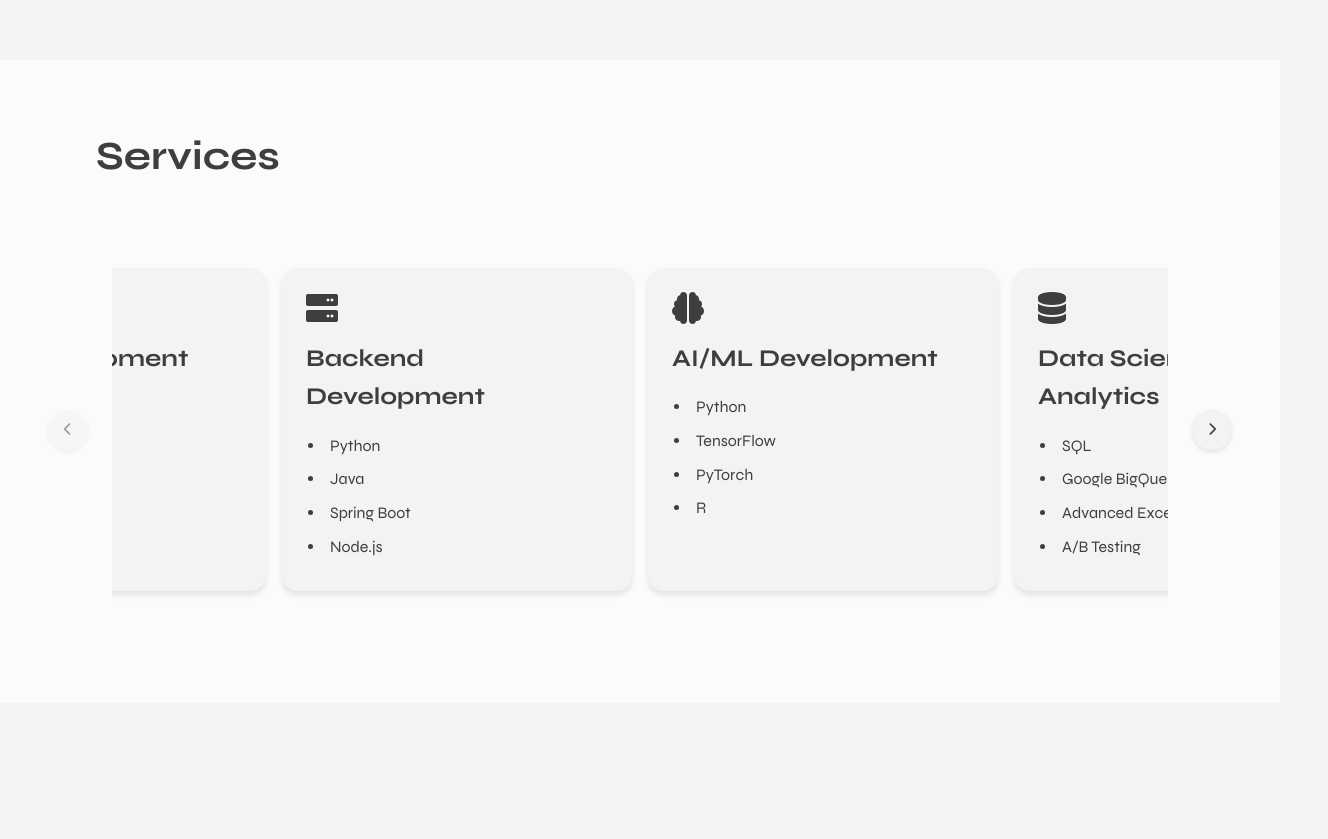
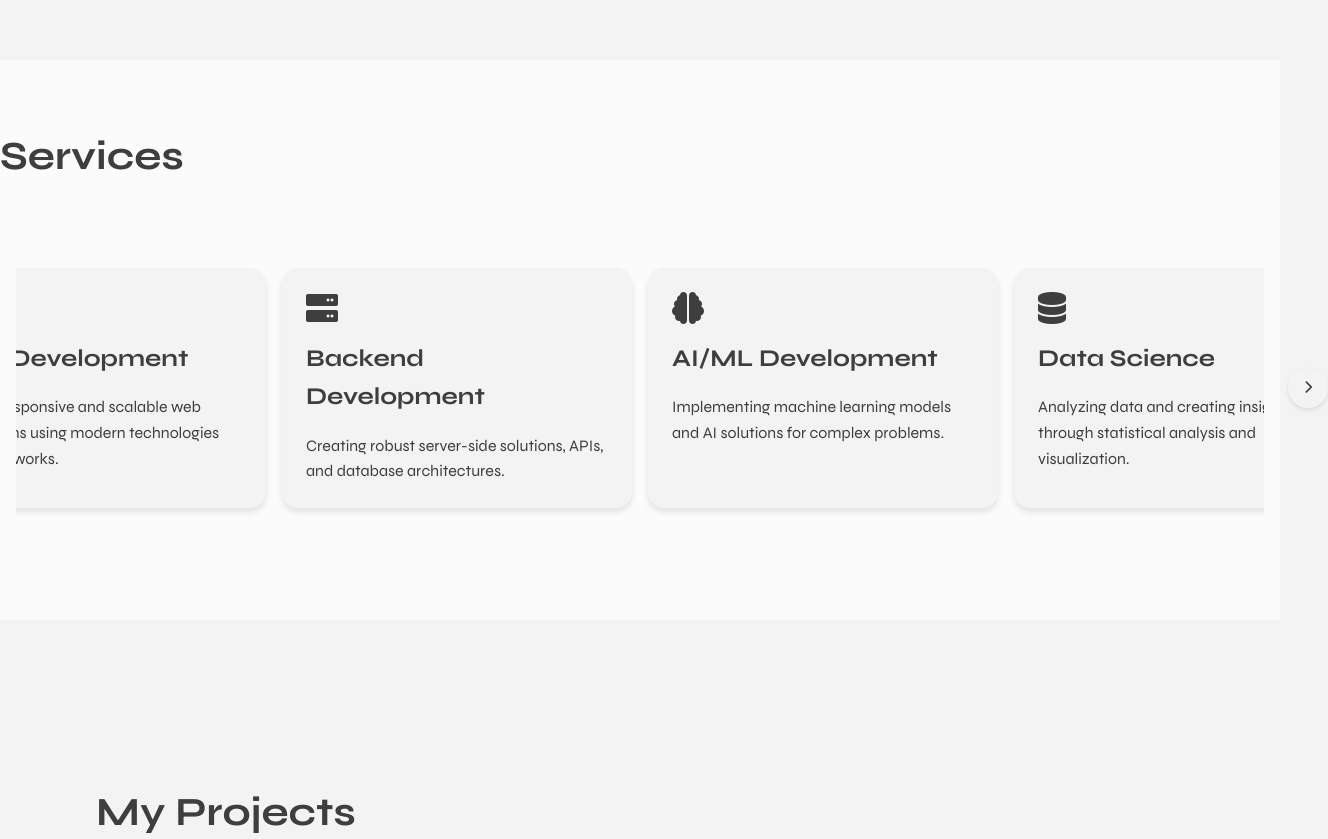
Before and after one commit to TestAstha/testastha.github.io, a plain HTML site: page index.html in a window 1280 px wide. Shown: the part 660-1499 px from the top of the page, 1328 px wide, since content can reach past the window. Drawn offline with Linux system fonts and the light colour scheme.

Commit message:
Add files via upload

```diff
--- a/index.html
+++ b/index.html
@@ -49,16 +49,16 @@
                         <p>Throughout my career, I have worn many hats, leading cross-functional teams and building key processes from the ground up.</p>
                     </div>
                     <div class="social-links">
-                        <a href="https://www.linkedin.com/in/astha-t/" target="_blank" aria-label="LinkedIn">
+                        <a href="https://linkedin.com/in/yourusername" target="_blank" aria-label="LinkedIn">
                             <i class="fab fa-linkedin"></i>
                         </a>
-                        <a href="https://github.com/ASTHA22" target="_blank" aria-label="GitHub">
+                        <a href="https://github.com/yourusername" target="_blank" aria-label="GitHub">
                             <i class="fab fa-github"></i>
                         </a>
-                        <a href="mailto:asthasingh220697@gmail.com" aria-label="Email">
+                        <a href="mailto:your.email@example.com" aria-label="Email">
                             <i class="fas fa-envelope"></i>
                         </a>
-                        <a href="https://calendly.com/asthat/30min" target="_blank" aria-label="Calendly">
+                        <a href="https://calendly.com/yourusername" target="_blank" aria-label="Calendly">
                             <iconify-icon icon="simple-icons:calendly" style="color: currentColor;"></iconify-icon>
                         </a>
                     </div>
@@ -67,7 +67,7 @@
         </section>
 
         <section id="services" class="services">
-            <div class="section-content">
+            <div class="container">
                 <h2>Services</h2>
                 <div class="services-wrapper">
                     <button class="nav-arrow prev-arrow" aria-label="Previous service">
@@ -77,42 +77,22 @@
                         <div class="service-card">
                             <i class="fas fa-code"></i>
                             <h3>Web Development</h3>
-                            <ul>
-                                <li>React</li>
-                                <li>JavaScript</li>
-                                <li>HTML</li>
-                                <li>CSS</li>
-                            </ul>
+                            <p>Building responsive and scalable web applications using modern technologies and frameworks.</p>
                         </div>
                         <div class="service-card">
                             <i class="fas fa-server"></i>
                             <h3>Backend Development</h3>
-                            <ul>
-                                <li>Python</li>
-                                <li>Java</li>
-                                <li>Spring Boot</li>
-                                <li>Node.js</li>
-                            </ul>
+                            <p>Creating robust server-side solutions, APIs, and database architectures.</p>
                         </div>
                         <div class="service-card">
                             <i class="fas fa-brain"></i>
                             <h3>AI/ML Development</h3>
-                            <ul>
-                                <li>Python</li>
-                                <li>TensorFlow</li>
-                                <li>PyTorch</li>
-                                <li>R</li>
-                            </ul>
+                            <p>Implementing machine learning models and AI solutions for complex problems.</p>
                         </div>
                         <div class="service-card">
                             <i class="fas fa-database"></i>
-                            <h3>Data Science & Analytics</h3>
-                            <ul>
-                                <li>SQL</li>
-                                <li>Google BigQuery</li>
-                                <li>Advanced Excel</li>
-                                <li>A/B Testing</li>
-                            </ul>
+                            <h3>Data Science</h3>
+                            <p>Analyzing data and creating insights through statistical analysis and visualization.</p>
                         </div>
                     </div>
                     <button class="nav-arrow next-arrow" aria-label="Next service">
```
